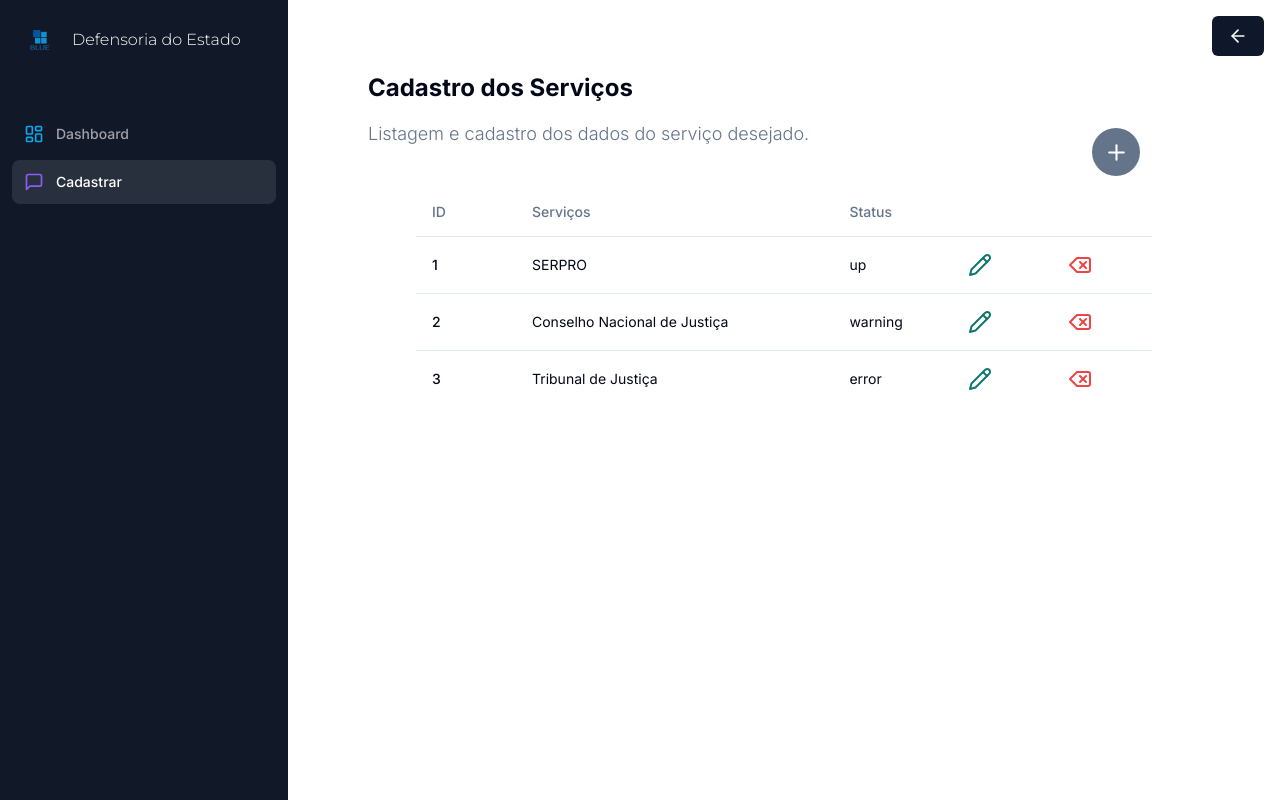
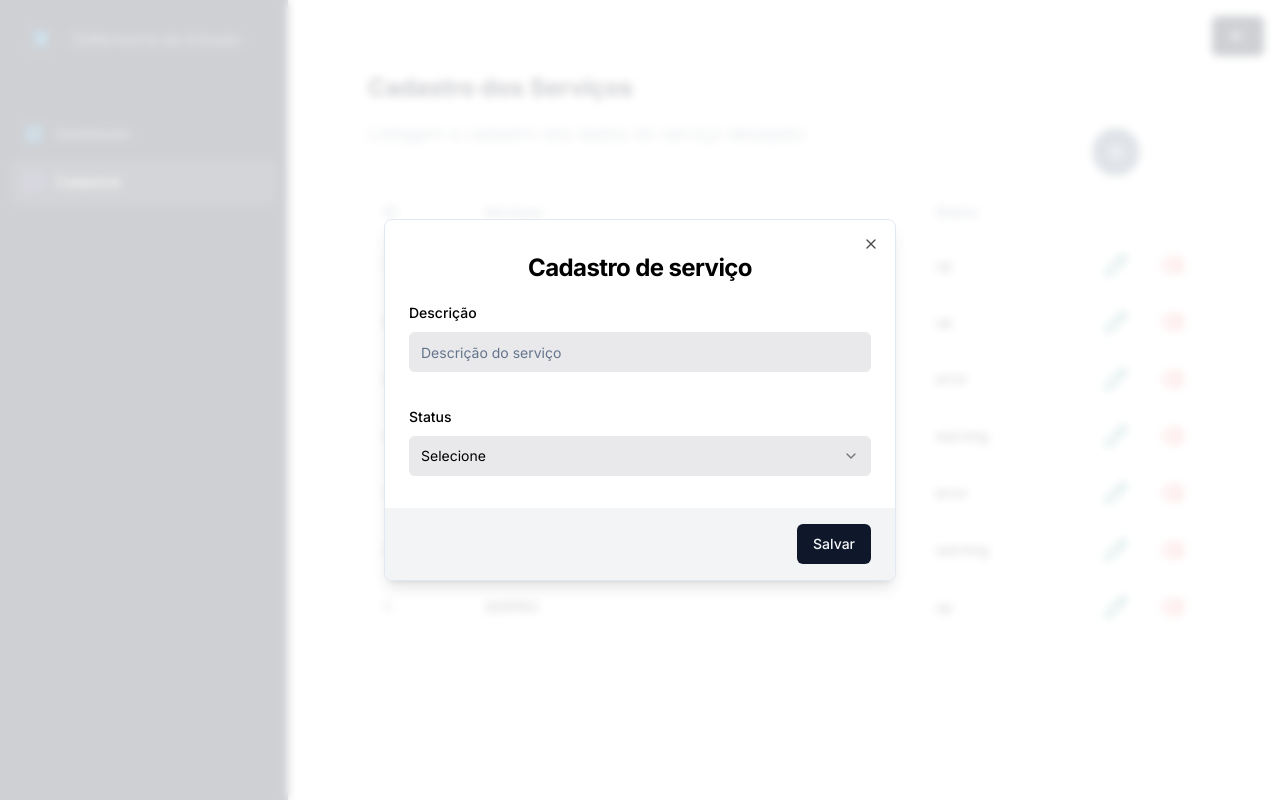
Before and after one commit to jonataserpa/frontend-next14-defense, a Next.js app: page /services in a window 1280 px wide. Both pictures are taken after a click on the button 1116 px from the left and 152 px from the top of the page. Built offline with nearby package versions, Linux system fonts and the light colour scheme; data requests are answered from the project's data file.

Commit message:
feat: create service modal adjust table

```diff
--- a/app/(services)/(routes)/services/gateways/serviceGateway.ts
+++ b/app/(services)/(routes)/services/gateways/serviceGateway.ts
@@ -39,7 +39,7 @@ export const handleApiErrors = (error: AxiosError, message: string) => {
 
 const getAll = async (): Promise<TServicesWithTotalCount | Error> => {
   try {
-    const url = "/services";
+    const url = "/services?_sort=id&_order=desc";
     const { data } = await ApiService.get(url);
 
     if (data) {
--- a/app/(services)/(routes)/services/interfaces/iDefense.interface.ts
+++ b/app/(services)/(routes)/services/interfaces/iDefense.interface.ts
@@ -9,7 +9,7 @@ export enum StatusType {
 export interface IDefenseProps {
     id?: number;
     name: string;
-    status: StatusType;
+    status: string;
     icon?: LucideIcon;
     href?: string;
     color?: string;
--- a/app/layout.tsx
+++ b/app/layout.tsx
@@ -1,6 +1,7 @@
 import type { Metadata } from 'next'
 import { Inter } from 'next/font/google'
 import './globals.css'
+import { CreateServiceModal } from '@/components/modals/create-service-modal'
 
 const inter = Inter({ subsets: ['latin'] })
 
@@ -16,7 +17,10 @@ export default function RootLayout({
 }) {
   return (
     <html lang="en">
-      <body className={inter.className}>{children}</body>
+      <body className={inter.className}>
+        <CreateServiceModal />
+        {children}
+      </body>
     </html>
   )
 }
--- a/components/modals/create-service-modal.tsx
+++ b/components/modals/create-service-modal.tsx
@@ -40,9 +40,9 @@ const formSchema = z.object({
     .string()
     .min(1, { message: "Serviço é obrigatório" })
     .refine((name) => name !== "general", {
-      message: "Status name cannot be 'general'",
+      message: "Status não pode ser 'generico'",
     }),
-  status: z.nativeEnum(StatusType),
+  status: z.string().min(1, { message: "Status é obrigatório" }),
 });
 
 export const CreateServiceModal = () => {
@@ -56,7 +56,7 @@ export const CreateServiceModal = () => {
     resolver: zodResolver(formSchema),
     defaultValues: {
       name: "",
-      status: StatusType.UP,
+      status: "",
     }
   });
 
@@ -72,17 +72,16 @@ export const CreateServiceModal = () => {
 
    const onSubmit = async (values: z.infer<typeof formSchema>) => {
     try {
-      const url = qs.stringifyUrl({
-        url: "/services",
-        query: { serverId: params?.serverId },
-      });
       const service: IDefenseProps = {
         name: values.name,
         status: values.status,
+        color: "text-violet-500",
+        bgColor: "bg-violet-500/10"
       }
       await ServiceGateway.create(service);
       form.reset();
       router.refresh();
+      router.push('/dashboard');
       onClose();
     } catch (error) {
       console.log(error);
@@ -111,8 +110,7 @@ export const CreateServiceModal = () => {
                 name="name"
                 render={({ field }) => (
                   <FormItem>
-
-                    <FormLabel className="uppercase text-xs font-bold text-zinc-500 dark:text-secondary/70">
+                    <FormLabel>
                       Descrição
                     </FormLabel>
                     <FormControl>
@@ -120,7 +118,7 @@ export const CreateServiceModal = () => {
                       <Input
                         disabled={isLoading}
                         className="bg-zinc-300/50 border-0 focus-visible:ring-0 text-black focus-visible:ring-offset-0"
-                        placeholder="Enter channel name"
+                        placeholder="Descrição do serviço"
                         {...field}
                       />
                     </FormControl>
@@ -133,26 +131,22 @@ export const CreateServiceModal = () => {
                 name="status"
                 render={({ field }) => (
                   <FormItem>
-
-                    <FormLabel>Status Type</FormLabel>
+                    <FormLabel>Status</FormLabel>
                     <Select
                       disabled={isLoading}
                       onValueChange={field.onChange}
                     >
-
                       <FormControl>
                         <SelectTrigger className="bg-zinc-300/50 border-0 focus:ring-0 text-black ring-offset-0 focus:ring-offset-0 capitalize outline-none">
-                          <SelectValue placeholder="Select a channel type" />
+                          <SelectValue placeholder="Selecione" />
                         </SelectTrigger>
                       </FormControl>
                       <SelectContent>
                         {statusSelect.map((type) => (
                           <SelectItem
                             key={type.id}
-                            value={type.description.toString()}
-                            className="capitalize"
+                            value={type.description}
                           >
-
                             {type.description}
                           </SelectItem>
                         ))}
@@ -166,7 +160,7 @@ export const CreateServiceModal = () => {
             <DialogFooter className="bg-gray-100 px-6 py-4">
 
               <Button variant="default" disabled={isLoading}>
-                Create
+                Salvar
               </Button>
             </DialogFooter>
           </form>
--- a/components/table.tsx
+++ b/components/table.tsx
@@ -2,14 +2,12 @@ import { IRows } from "@/app/(services)/(routes)/services/interfaces/iRows.inter
 import {
   Table,
   TableBody,
-  TableCaption,
   TableCell,
   TableHead,
   TableHeader,
   TableRow,
 } from "@/components/ui/table";
-import { ChevronDown, Delete, Pencil, Plus } from "lucide-react";
-import { Button } from "./ui/button";
+import { Delete, Pencil, Plus } from "lucide-react";
 import { ActionTooltip } from "./action-tooltip";
 import { useModal } from "./hooks/use-modal-store";
 
@@ -42,15 +40,15 @@ const TablePage = ({ rows, handleDelete, handleEdit }: IRows) => {
           </div>
         </p>
       </div>
-      <div className="px-4 md:px-20 lg:px-32">
+      <div className="px-4 md:px-20 lg:px-13">
         <Table>
           <TableHeader>
             <TableRow>
               <TableHead className="w-[100px]">ID</TableHead>
               <TableHead>Serviços</TableHead>
               <TableHead>Status</TableHead>
-              <TableHead className="w-[100px]"></TableHead>
-              <TableHead className="w-[100px]"></TableHead>
+              <TableHead className="w-[10px]"></TableHead>
+              <TableHead className="w-[10px]"></TableHead>
             </TableRow>
           </TableHeader>
           <TableBody>
--- a/constants.ts
+++ b/constants.ts
@@ -3,14 +3,17 @@ import { StatusType } from "./app/(services)/(routes)/services/interfaces/iDefen
 export const statusSelect = [
   {
     id: 1,
-    description: StatusType.UP
+    description: 'up',
+    status: StatusType.UP,
   },
   {
     id: 2,
-    description: StatusType.WARNING
+    description: 'warning',
+    status: StatusType.WARNING
   },
   {
     id: 3,
-    description: StatusType.ERROR
+    description: 'error',
+    status: StatusType.ERROR
   }
 ]
--- a/mock/database.json
+++ b/mock/database.json
@@ -26,6 +26,30 @@
       "href": "/services",
       "color": "text-violet-500",
       "bgColor": "bg-violet-500/10"
+    },
+    {
+      "name": "Jonata Serpa",
+      "status": "warning",
+      "id": 4
+    },
+    {
+      "name": "tttttttttttttt",
+      "status": "error",
+      "id": 5
+    },
+    {
+      "name": "bbbbbbbbb",
+      "status": "up",
+      "color": "text-violet-500",
+      "bgColor": "bg-violet-500/10",
+      "id": 6
+    },
+    {
+      "name": "easyfood",
+      "status": "up",
+      "color": "text-violet-500",
+      "bgColor": "bg-violet-500/10",
+      "id": 7
     }
   ]
 }
```
Lines whose indentation alone changed are shown as unchanged.
